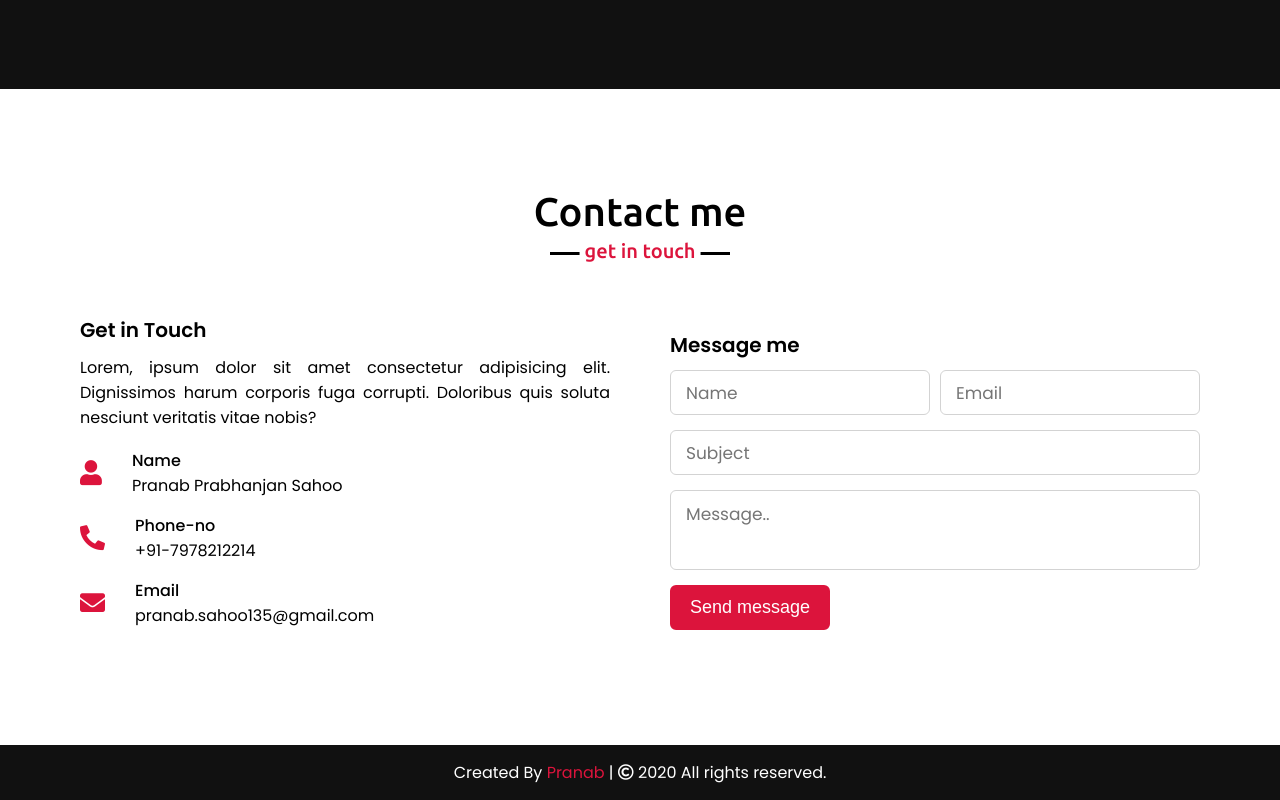
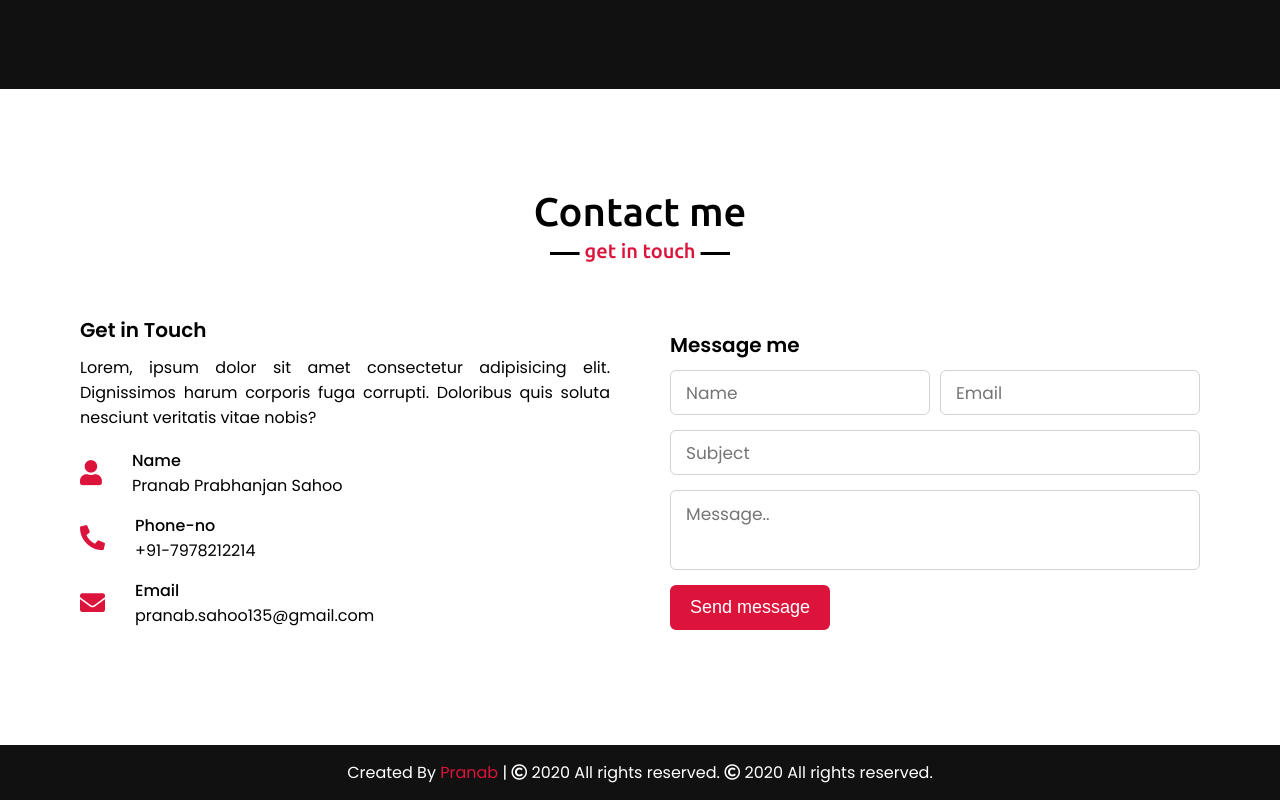
Before and after one commit to pranab7978/protfolio, a plain HTML site: page index.html in a window 1280 px wide. Shown: the part 3428-4228 px from the top of the page. Drawn offline with nearby package versions, Linux system fonts and the light colour scheme.

Commit message:
Update index.html

```diff
--- a/index.html
+++ b/index.html
@@ -269,7 +269,8 @@
 
     <!-- footer section start -->
     <footer>
-        <span>Created By <a href="https://www.linkedin.com/in/pranab-prabhanjan-sahoo-71168b277/">Pranab</a> | <span class="far fa-copyright"></span> 2020 All rights reserved.</span>
+        <span>Created By <a href="https://www.linkedin.com/in/pranab-prabhanjan-sahoo-71168b277/">Pranab</a> |
+            <span class="far fa-copyright"></span> 2020 All rights reserved.</span> <span class="far fa-copyright"></span> 2020 All rights reserved.</span>
     </footer>
 
     <script src="script.js"></script>
```
